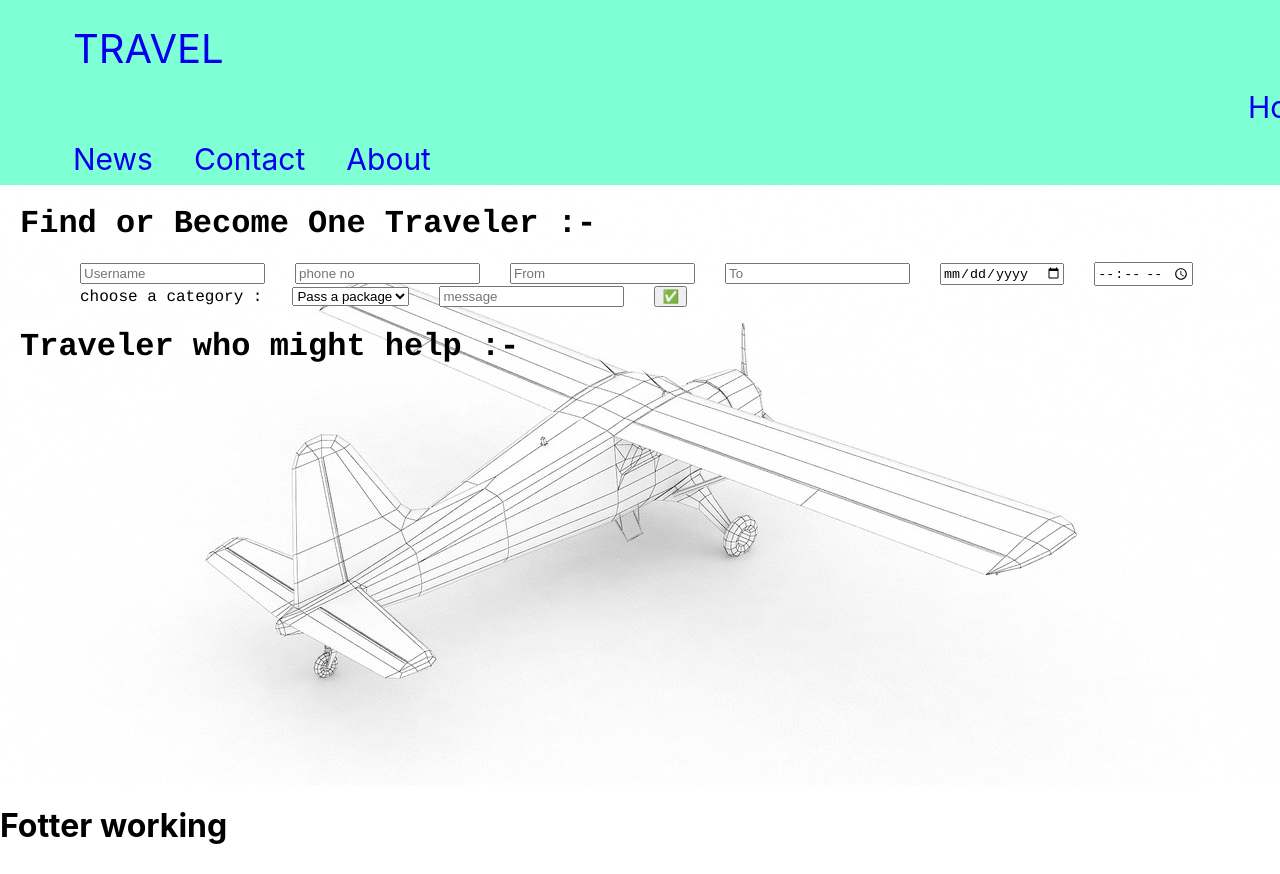
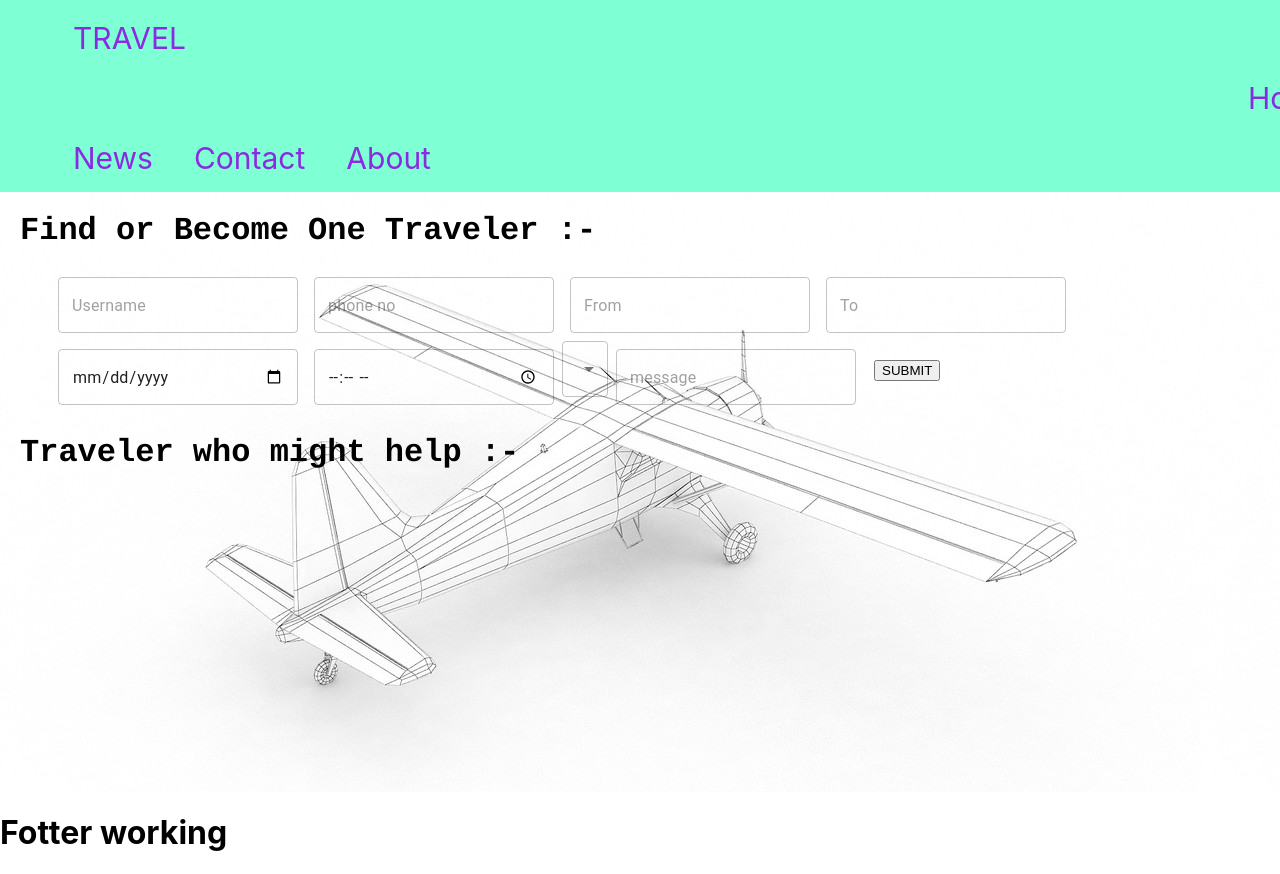
Before and after one commit to avinash84319/travel, a React (Create React App) app: page / in a window 1280 px wide. Built offline with nearby package versions, Linux system fonts and the light colour scheme; no server answers.

Commit message:
added react elements

```diff
--- a/package.json
+++ b/package.json
@@ -1,9 +1,12 @@
 {
   "name": "travel",
   "version": "0.1.0",
-  "proxy":"http://localhost:5000",
+  "proxy": "http://localhost:5000",
   "private": true,
   "dependencies": {
+    "@emotion/react": "^11.10.5",
+    "@emotion/styled": "^11.10.5",
+    "@mui/material": "^5.11.8",
     "@testing-library/jest-dom": "^5.16.5",
     "@testing-library/react": "^13.4.0",
     "@testing-library/user-event": "^13.5.0",
--- a/src/components/App.css
+++ b/src/components/App.css
@@ -23,3 +23,6 @@
 .inputs{
     margin-left:30px;
 }
+.sb{
+    margin-left: 10px;
+}
--- a/src/components/App.js
+++ b/src/components/App.js
@@ -1,26 +1,40 @@
 import React ,{useEffect ,useState} from 'react';
 import './App.css';
 import Result from './Result'
+import Button from '@mui/material/Button';
+import Box from '@mui/material/Box';
+import TextField from '@mui/material/TextField';
+import InputLabel from '@mui/material/InputLabel';
+import MenuItem from '@mui/material/MenuItem';
+import Select, { SelectChangeEvent } from '@mui/material/Select';
 
 function Start(){
   return <div className='main'>
   <h1 className='mainh1'>Find or Become One Traveler :-</h1>
+  <Box
+      component="form"
+      sx={{
+        '& .MuiTextField-root': { m: 1, width: '25ch' },
+      }}
+      noValidate
+      autoComplete="off"
+    >
   <form method="post"  action="http://localhost:5000/addreq" className='formclass'>
-  <input type="text" placeholder="Username" name="username" className="inputs"></input>
-  <input type="text" placeholder="phone no" name="phoneno" className="inputs"></input>
-    <input type="text" placeholder="From" name="from" className="inputs"></input>
-    <input type="text" placeholder="To" name="to" className="inputs" ></input>
-    <input type="date" placeholder="DD/MM/YYYY" name="date" className="inputs"></input>
-    <input type="time" name="time" required className="inputs"></input>
-    <label for="cars" className='inputs'>choose a category :</label>
-  <select id="cars" name="category" className='inputs'>
-  <option value="pp">Pass a package</option>
-  <option value="tr">Traveling</option>
-  <option value="wt">Want to travel</option>
-</select>
-<input type="textbox" name="message" placeholder='message' className='inputs'></input>
-    <button type="submit" className="inputs">✅</button>
+  <TextField id="outlined-required" type="text" placeholder="Username" name="username" className="inputs" ></TextField>
+  <TextField id="outlined-required" type="text" placeholder="phone no" name="phoneno" className="inputs"></TextField>
+    <TextField id="outlined-required" type="text" placeholder="From" name="from" className="inputs"></TextField>
+    <TextField id="outlined-required" type="text" placeholder="To" name="to" className="inputs" ></TextField>
+    <TextField id="outlined-required" type="date" placeholder="DD/MM/YYYY" name="date" className="inputs"></TextField>
+    <TextField id="outlined-required" type="time" name="time" required className="inputs"></TextField>
+<Select placeholder='cat' id="demo-simple-select" name="category">
+  <MenuItem value="pp">Pass a package</MenuItem>
+  <MenuItem value="tr">Traveling</MenuItem>
+  <MenuItem value="wt">Want to travel</MenuItem>
+</Select>
+<TextField id="outlined-required" type="textbox" name="message" placeholder='message' className='inputs'></TextField>
+    <button type="submit" className="sb">SUBMIT</button>
     </form>
+    </Box>
     <Result />
   </div>
 }
--- a/src/components/head.css
+++ b/src/components/head.css
@@ -6,7 +6,7 @@
     overflow: auto;
 }
 .brand{
-    font-size: 40px;
+    font-size: 30px;
   display: block;
   padding: 8px;
   text-decoration: none;
@@ -20,6 +20,7 @@ li {
     margin-left: 25px;
   float: left;
   list-style-type: none;
+  margin-bottom: 8px;
 }
 
 a {
@@ -27,4 +28,9 @@ a {
   display: block;
   padding: 8px;
   text-decoration: none;
+  color:blueviolet;
+
 }
+ul{
+  margin-top:12px;
+}
```
Also changed, not shown: 1 other file (tests, documents, lock files or other folders).
